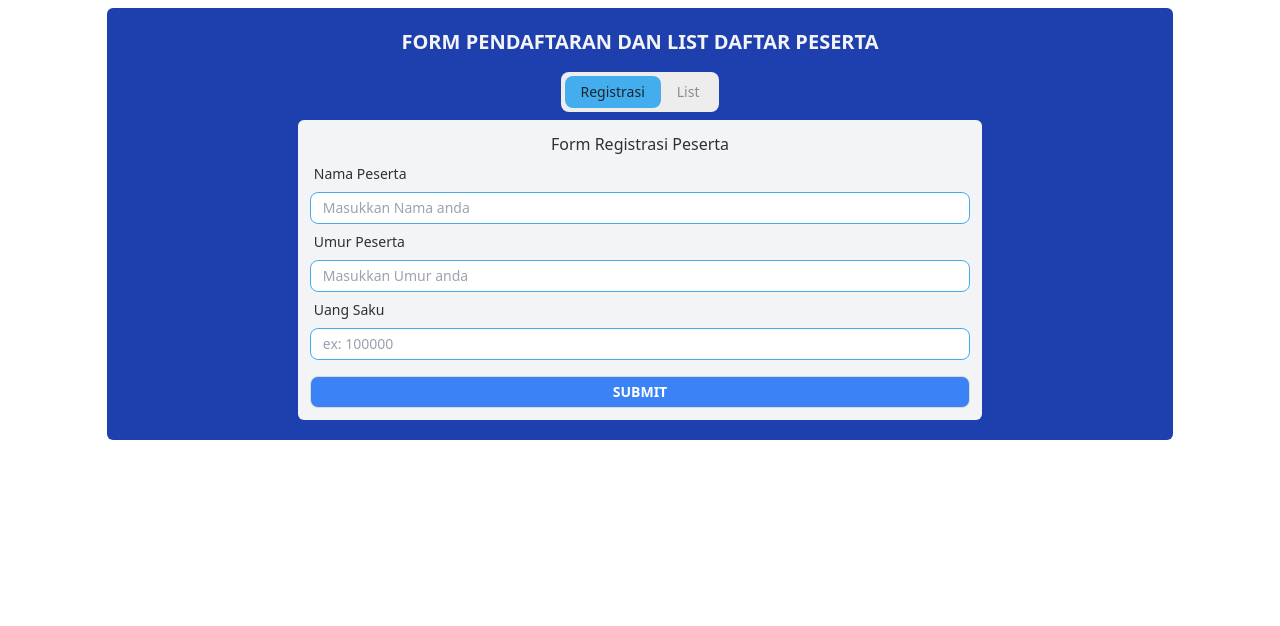
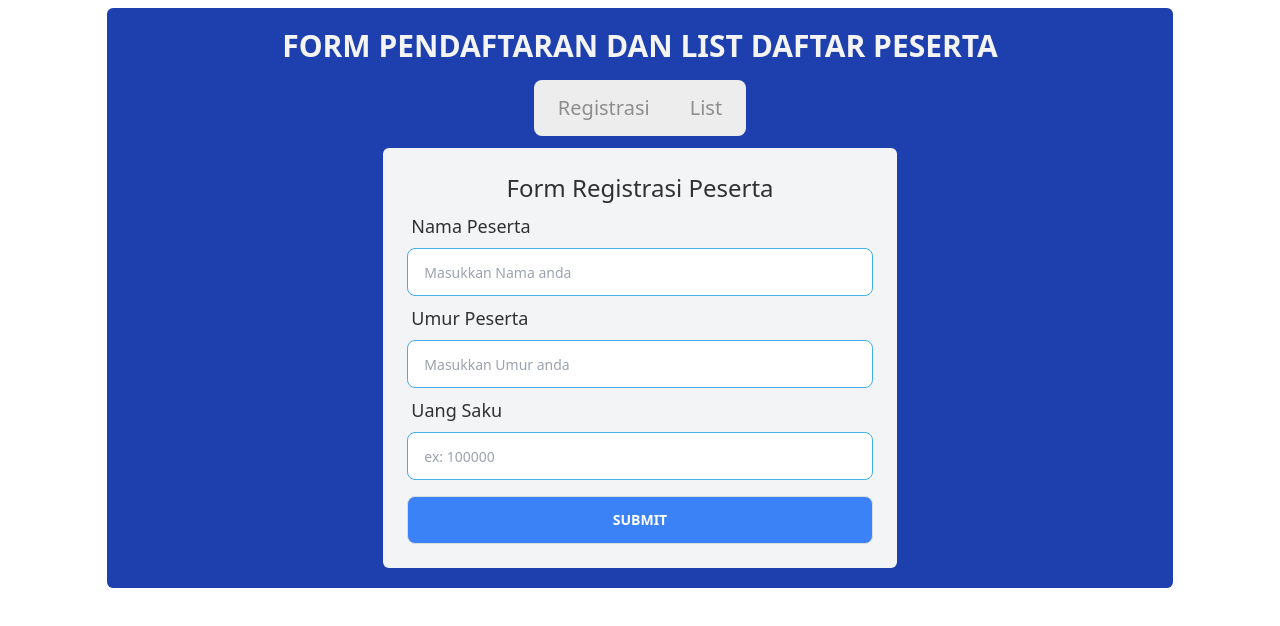
Before and after one commit to numbernine-09/homework-fswd-rakamin, a plain HTML site: page week-05/index.html in a window 1280 px wide. Drawn offline with nearby package versions, Linux system fonts and the light colour scheme.

Commit message:
mengatur beberapa tampilan html

```diff
--- a/week-05/index.html
+++ b/week-05/index.html
@@ -20,7 +20,7 @@
     ></span>
     <div class="flex justify-center">
       <div
-        class="hidden alert absolute top-2 z-50 md:w-8/12 w-full alert-success transition-opacity duration-300 ease-in-out"
+        class="hidden alert absolute top-3 z-50 md:w-8/12 w-full alert-success transition-opacity duration-300 ease-in-out"
         id="alert"
       >
         <svg
@@ -36,10 +36,10 @@
             d="M9 12l2 2 4-4m6 2a9 9 0 11-18 0 9 9 0 0118 0z"
           />
         </svg>
-        <span id="custom-alert"></span>
+        <span id="custom-alert" class="text-xl"></span>
       </div>
       <div
-        class="hidden alert absolute top-2 z-50 md:w-8/12 w-full alert-error transition-opacity duration-300 ease-in-out"
+        class="hidden alert absolute top-3 z-50 md:w-8/12 w-full alert-error transition-opacity duration-300 ease-in-out"
         id="alert-wrap"
       >
         <svg
@@ -55,56 +55,64 @@
             d="M10 14l2-2m0 0l2-2m-2 2l-2-2m2 2l2 2m7-2a9 9 0 11-18 0 9 9 0 0118 0z"
           />
         </svg>
-        <span>Error! <span id="error-message"></span></span>
+        <span class="text-xl">Error! <span id="error-message"></span></span>
       </div>
     </div>
     <div class="flex justify-center items-center mt-2">
-      <div class="bg-blue-800 md:w-10/12 w-11/12 p-5 rounded-md">
-        <h1 class="text-center font-semibold text-xl text-zinc-100 mb-4">
+      <div class="bg-blue-800 md:w-10/12 w-11/12 p-5 rounded-md min-h-auto">
+        <h1 class="text-center font-semibold text-3xl text-zinc-100 mb-4">
           FORM PENDAFTARAN DAN LIST DAFTAR PESERTA
         </h1>
         <!-- tab page -->
-        <div class="tabs tabs-boxed w-fit mx-auto font-medium">
-          <a class="tab" onclick="handleTabs(event,'tab1')">Registrasi</a>
-          <a class="tab" onclick="handleTabs(event, 'tab2')">List</a>
+        <div class="tabs tabs-boxed w-fit mx-auto font-medium mb-3 p-1">
+          <div class="flex justify-center items-center">
+            <a class="tab tab-lg text-xl" onclick="handleTabs(event,'tab1')"
+              >Registrasi</a
+            >
+            <a class="tab tab-lg text-xl" onclick="handleTabs(event, 'tab2')"
+              >List</a
+            >
+          </div>
         </div>
         <!-- content tab page 1 -->
         <div
-          class="tabcontent md:w-8/12 w-full bg-gray-100 mx-auto mt-2 p-3 rounded-md"
+          class="tabcontent md:w-6/12 w-full bg-gray-100 mx-auto mt-2 p-6 rounded-md"
           id="tab1"
         >
-          <h1 class="text-center font-medium">Form Registrasi Peserta</h1>
+          <h1 class="text-center text-2xl font-medium">
+            Form Registrasi Peserta
+          </h1>
           <form action="" id="form1">
             <label class="label" for="nama">
-              <span class="label-text">Nama Peserta</span>
+              <span class="label-text text-lg">Nama Peserta</span>
             </label>
             <input
               type="text"
               placeholder="Masukkan Nama anda"
-              class="input input-sm input-bordered input-primary w-full max-w-full"
+              class="input input-md input-bordered input-primary w-full max-w-full"
               id="nama"
             />
             <label class="label" for="umur">
-              <span class="label-text">Umur Peserta</span>
+              <span class="label-text text-lg">Umur Peserta</span>
             </label>
             <input
               type="number"
               placeholder="Masukkan Umur anda"
-              class="input input-sm input-bordered input-primary w-full max-w-full"
+              class="input input-md input-bordered input-primary w-full max-w-full"
               id="umur"
             />
             <label class="label" for="uang">
-              <span class="label-text">Uang Saku</span>
+              <span class="label-text text-lg">Uang Saku</span>
             </label>
             <input
               type="number"
               placeholder="ex: 100000"
-              class="input input-sm input-bordered input-primary w-full max-w-full"
+              class="input input-md input-bordered input-primary w-full max-w-full"
               id="uang"
             />
             <input
               type="submit"
-              class="btn btn-sm w-full btn-active bg-blue-500 mt-4 text-white hover:bg-blue-700"
+              class="btn btn-md w-full btn-active bg-blue-500 mt-4 text-white hover:bg-blue-700"
             />
           </form>
         </div>
@@ -113,14 +121,16 @@
           class="tabcontent md:w-10/12 w-full bg-gray-100 mx-auto mt-2 p-4 rounded-md flex justify-center items-center non-active flex-col"
           id="tab2"
         >
-          <h1 class="w-fit pl-1 mb-2 font-medium border-l-4 border-indigo-500">
+          <h1
+            class="w-fit pl-1 mb-2 font-medium border-l-4 border-indigo-500 text-xl"
+          >
             List Daftar Peserta
           </h1>
           <div class="overflow-x-auto">
             <table class="table">
               <!-- head -->
               <thead>
-                <tr>
+                <tr class="text-xl">
                   <th>No</th>
                   <th>Nama</th>
                   <th>Umur</th>
@@ -128,17 +138,17 @@
                   <th>Action</th>
                 </tr>
               </thead>
-              <tbody id="body"></tbody>
+              <tbody id="body" class="text-xl"></tbody>
             </table>
           </div>
           <div class="bg-cyan-400 rounded-md btn-active">
-            <h1 class="mt-5 text-zinc-900 p-2">
+            <h1 class="mt-5 text-zinc-900 text-xl p-5">
               Rata rata pendaftar memiliki uang sangu sebesar
-              <span id="rata-uang" class="text-red-800 font-bold"
+              <span id="rata-uang" class="text-red-800 text-xl font-bold"
                 >tidak ada!</span
               >
               dengan rata rata umur
-              <span id="rata-umur" class="text-red-800 font-bold"
+              <span id="rata-umur" class="text-red-800 text-xl font-bold"
                 >tidak ada!</span
               >
             </h1>
@@ -161,7 +171,6 @@
       const tabcontent = document.querySelectorAll(".tabcontent");
       const tablinks = document.querySelectorAll(".tab");
       tabcontent[1].style.display = "none";
-      tablinks[0].classList.add("tab-active");
 
       function handleTabs(event, idtab) {
         for (let i = 0; i < tabcontent.length; i++) {
```
